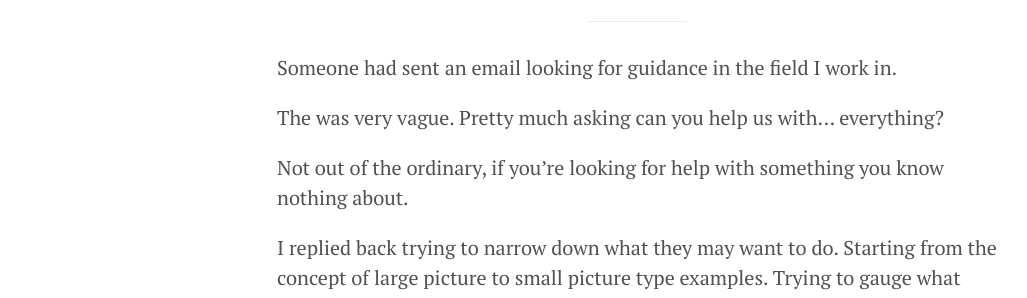
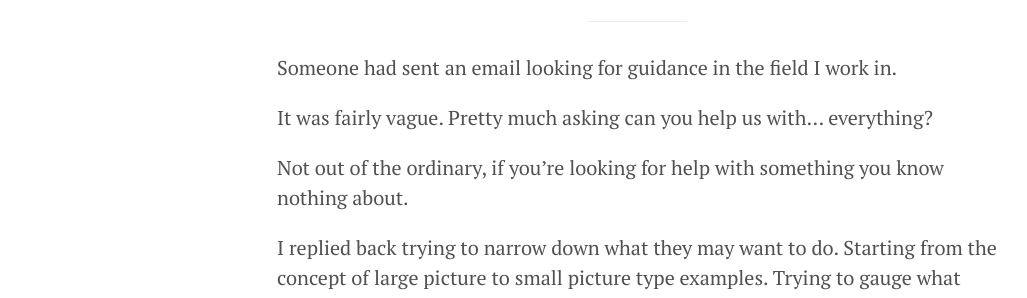
Before and after one commit to tmray/tmray.github.com, a Jekyll site: the page built from _posts/2015-09-08-at-first-i-was-annoyed.md, in a window 1280 px wide. Shown: the part 211-509 px from the top of the page, without its empty margins (3-1030 px from the left). Built offline with Jekyll 4.4.1, drawn with Linux system fonts in a browser that asks for light colours.

Commit message:
minor edit

```diff
--- a/_posts/2015-09-08-at-first-i-was-annoyed.md
+++ b/_posts/2015-09-08-at-first-i-was-annoyed.md
@@ -4,7 +4,7 @@ title: At first I was annoyed...
 ---
 Someone had sent an email looking for guidance in the field I work in.
 
-The was very vague. Pretty much asking can you help us with... everything?
+It was fairly vague. Pretty much asking can you help us with... everything?
 
 Not out of the ordinary, if you're looking for help with something you know nothing about.
 
```
